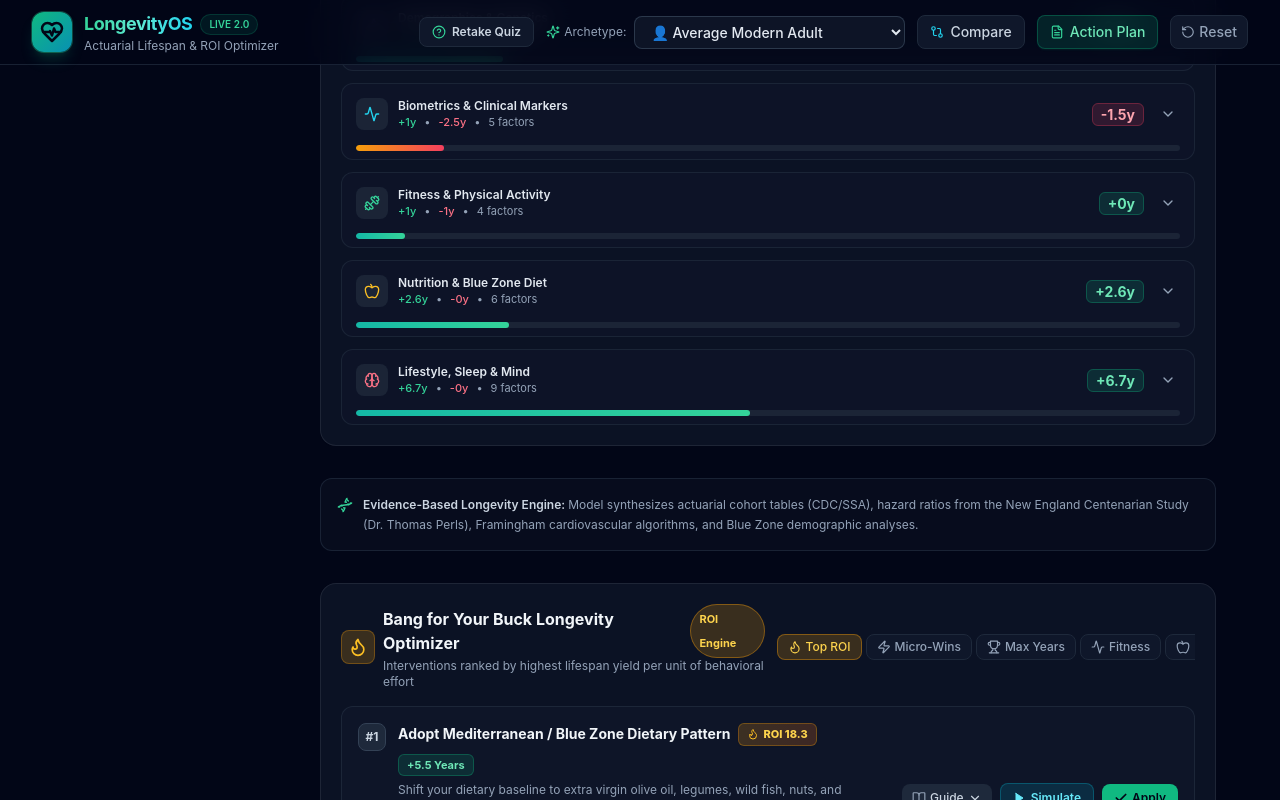
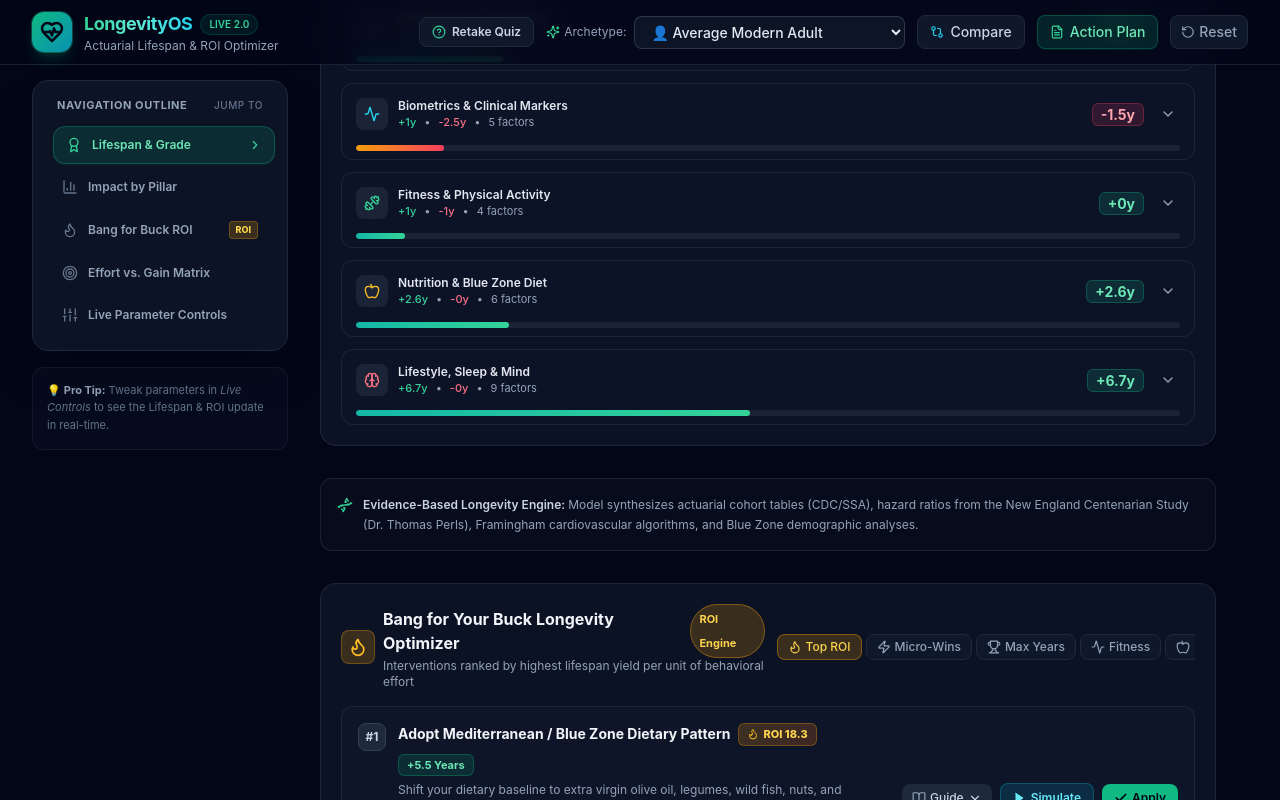
Before and after one commit to jj09/longevita, a React (Vite) app: page / in a window 1280 px wide. Both pictures are taken after a click on the element 293 px from the left and 1061 px from the top of the page. Shown: the part 661-1461 px from the top of the page. Built offline with nearby package versions, Linux system fonts and the light colour scheme.

Commit message:
Fix sticky positioning and overflow context so Navigation Outline stays permanently visible on scroll

```diff
--- a/src/components/navigation/TableOfContents.tsx
+++ b/src/components/navigation/TableOfContents.tsx
@@ -27,9 +27,9 @@ export const TableOfContents: React.FC<TableOfContentsProps> = ({
   onScrollTo,
 }) => {
   return (
-    <aside className="w-64 flex-shrink-0 hidden lg:block">
-      <div className="sticky top-24 space-y-4">
-        <div className="p-4 rounded-2xl bg-slate-900/60 border border-slate-800/80 backdrop-blur-md shadow-xl">
+    <aside className="w-64 flex-shrink-0 hidden lg:block sticky top-20 self-start z-30">
+      <div className="space-y-4">
+        <div className="p-4 rounded-2xl bg-slate-900/80 border border-slate-800 backdrop-blur-md shadow-2xl">
           <div className="text-[11px] font-bold uppercase tracking-wider text-slate-400 mb-3 px-2 flex items-center justify-between">
             <span>Navigation Outline</span>
             <span className="text-[10px] text-slate-500 font-medium">Jump to</span>
--- a/src/index.css
+++ b/src/index.css
@@ -12,7 +12,7 @@
   body {
     background-color: #030712;
     color: #f8fafc;
-    overflow-x: hidden;
+    overflow-x: clip;
   }
 }
 
```
